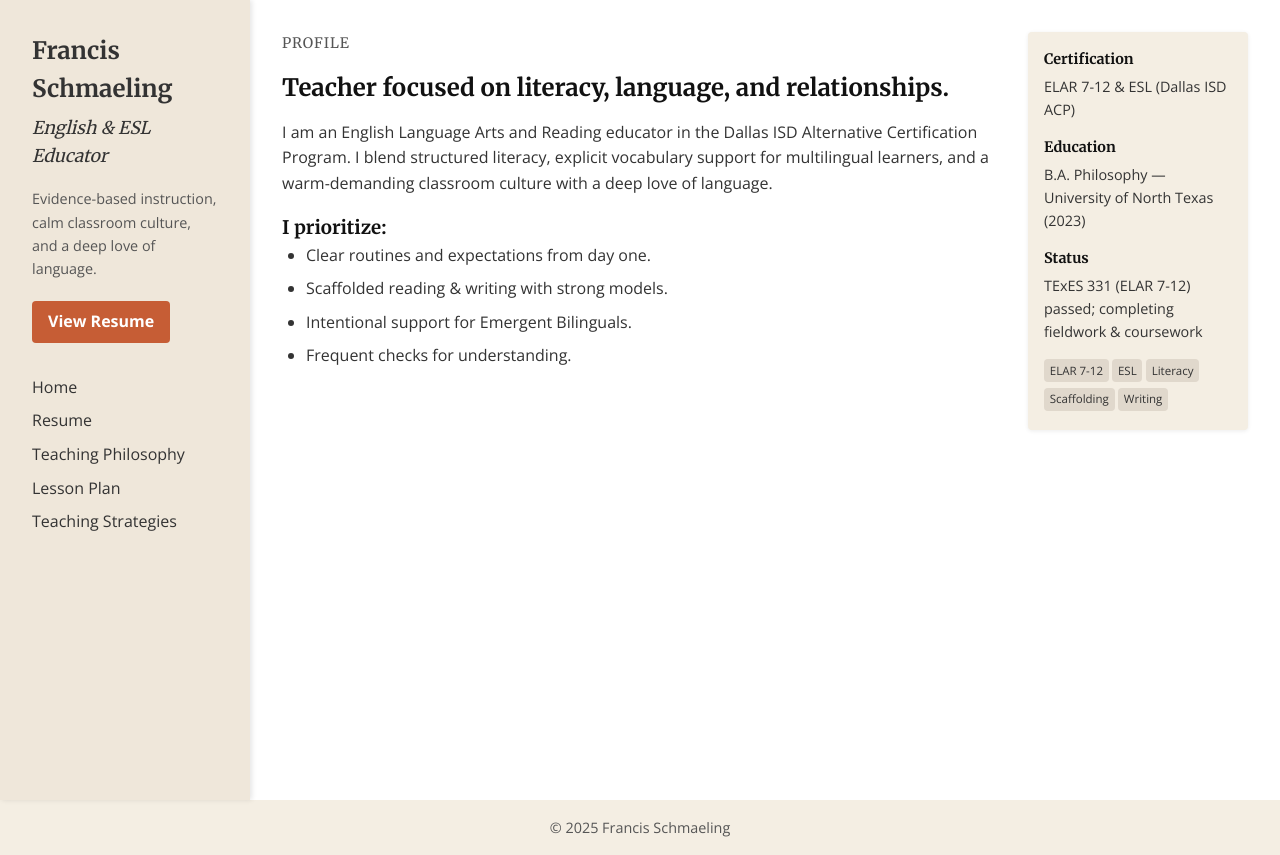
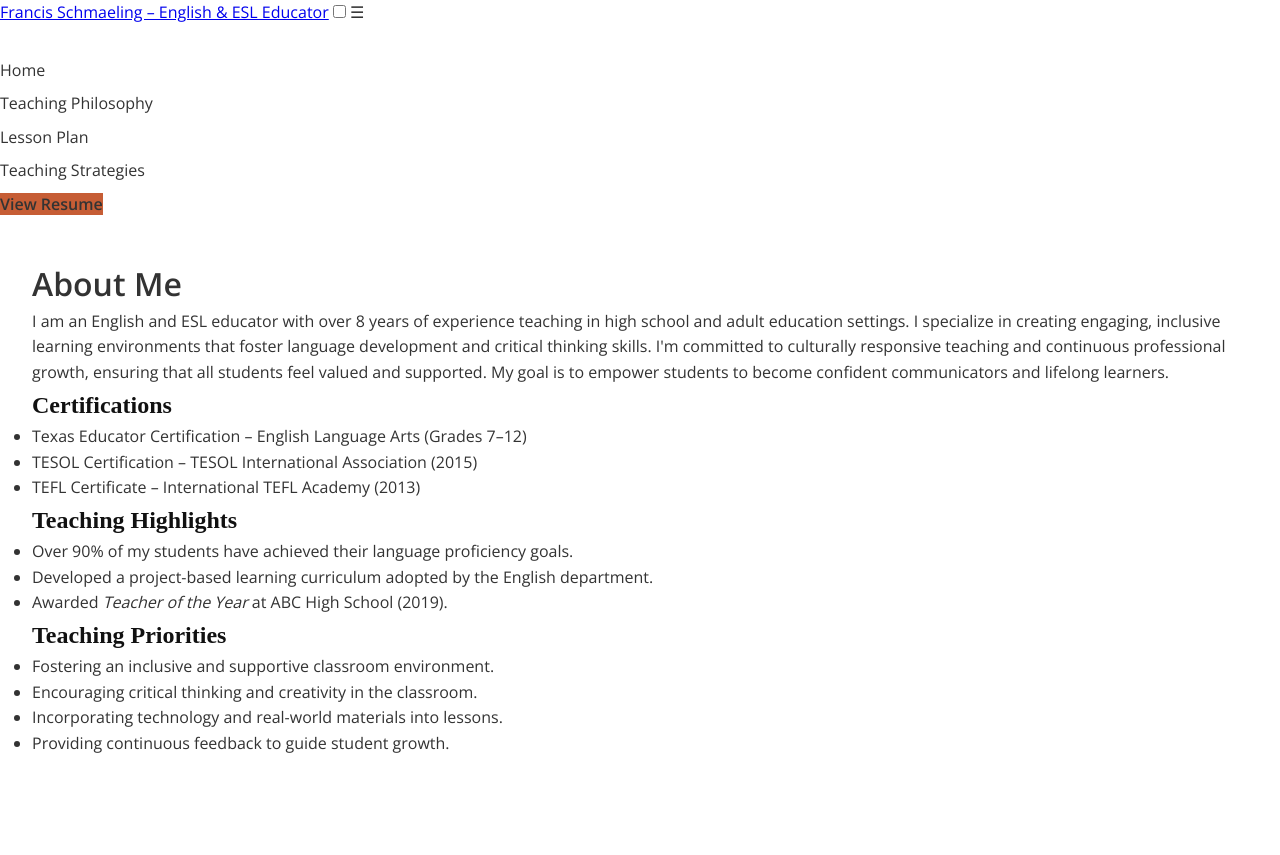
Before and after one commit to francisschmaeling/francisschmaeling.github.io, a plain HTML site: page index.html in a window 1280 px wide. After the commit the page ends 800 px from the top, so only its background shows below. Drawn offline with nearby package versions, Linux system fonts and the light colour scheme.

Commit message:
Update index.html

```diff
--- a/index.html
+++ b/index.html
@@ -3,61 +3,53 @@
 <head>
   <meta charset="UTF-8">
   <meta name="viewport" content="width=device-width, initial-scale=1.0">
-    <title>Home - Francis Schmaeling</title>
-    <!-- Google Fonts -->
-    <link href="https://fonts.googleapis.com/css2?family=Merriweather:wght@400;700&family=Open+Sans:ital,wght@0,400;0,700;1,400&display=swap" rel="stylesheet">
+  <title>Francis Schmaeling – English & ESL Educator</title>
+  <link href="https://fonts.googleapis.com/css2?family=Open+Sans:wght@400;600&display=swap" rel="stylesheet">
   <link rel="stylesheet" href="style.css">
 </head>
 <body>
-    <div class="container">
-      <!-- Sidebar Navigation -->
-      <nav class="sidebar">
-        <div class="brand">
-          <h1 class="name">Francis Schmaeling</h1>
-          <p class="role">English &amp; ESL Educator</p>
-          <p class="tagline">Evidence-based instruction, calm classroom culture, and a deep love of language.</p>
-          <a href="resume.html" class="btn resume-btn">View Resume</a>
-        </div>
+
+<header>
+  <nav class="topnav">
+    <a href="index.html" class="brand">Francis Schmaeling – English & ESL Educator</a>
+    <input type="checkbox" id="nav-toggle" class="nav-toggle">
+    <label for="nav-toggle" class="nav-toggle-label">&#9776;</label>
     <ul class="nav-links">
-          <li><a href="index.html">Home</a></li>
-          <li><a href="resume.html">Resume</a></li>
+      <li><a href="index.html" class="active">Home</a></li>
       <li><a href="teaching-philosophy.html">Teaching Philosophy</a></li>
       <li><a href="lesson-plan.html">Lesson Plan</a></li>
       <li><a href="teaching-strategies.html">Teaching Strategies</a></li>
+      <li><a href="resume.html" class="resume-btn">View Resume</a></li>
     </ul>
   </nav>
-      <!-- Main Content: Home -->
+</header>
+
 <main>
-        <section class="profile-overview">
-          <div class="profile-details">
-            <p class="section-title">Profile</p>
-            <h2 class="subtitle">Teacher focused on literacy, language, and relationships.</h2>
-            <p>I am an English Language Arts and Reading educator in the Dallas ISD Alternative Certification Program. I blend structured literacy, explicit vocabulary support for multilingual learners, and a warm-demanding classroom culture with a deep love of language.</p>
-            <h3>I prioritize:</h3>
-            <ul class="priorities">
-              <li>Clear routines and expectations from day one.</li>
-              <li>Scaffolded reading &amp; writing with strong models.</li>
-              <li>Intentional support for Emergent Bilinguals.</li>
-              <li>Frequent checks for understanding.</li>
+  <h1>About Me</h1>
+  <p>I am an English and ESL educator with over 8 years of experience teaching in high school and adult education settings. I specialize in creating engaging, inclusive learning environments that foster language development and critical thinking skills. I'm committed to culturally responsive teaching and continuous professional growth, ensuring that all students feel valued and supported. My goal is to empower students to become confident communicators and lifelong learners.</p>
+
+  <h2>Certifications</h2>
+  <ul>
+    <li>Texas Educator Certification – English Language Arts (Grades 7–12)</li>
+    <li>TESOL Certification – TESOL International Association (2015)</li>
+    <li>TEFL Certificate – International TEFL Academy (2013)</li>
   </ul>
-          </div>
-          <aside class="quick-info">
-            <h4>Certification</h4>
-            <p>ELAR 7-12 &amp; ESL (Dallas ISD ACP)</p>
-            <h4>Education</h4>
-            <p>B.A. Philosophy &mdash; University of North Texas (2023)</p>
-            <h4>Status</h4>
-            <p>TExES 331 (ELAR 7-12) passed; completing fieldwork &amp; coursework</p>
-            <div class="skills">
-              <span>ELAR 7-12</span><span>ESL</span><span>Literacy</span><span>Scaffolding</span><span>Writing</span>
-            </div>
-          </aside>
-        </section>
+
+  <h2>Teaching Highlights</h2>
+  <ul>
+    <li>Over 90% of my students have achieved their language proficiency goals.</li>
+    <li>Developed a project-based learning curriculum adopted by the English department.</li>
+    <li>Awarded <em>Teacher of the Year</em> at ABC High School (2019).</li>
+  </ul>
+
+  <h2>Teaching Priorities</h2>
+  <ul>
+    <li>Fostering an inclusive and supportive classroom environment.</li>
+    <li>Encouraging critical thinking and creativity in the classroom.</li>
+    <li>Incorporating technology and real-world materials into lessons.</li>
+    <li>Providing continuous feedback to guide student growth.</li>
+  </ul>
 </main>
-    </div>
-    <!-- Footer -->
-    <footer>
-      <p>&copy; 2025 Francis Schmaeling</p>
-    </footer>
+
 </body>
 </html>
```
Lines whose indentation alone changed are shown as unchanged.
